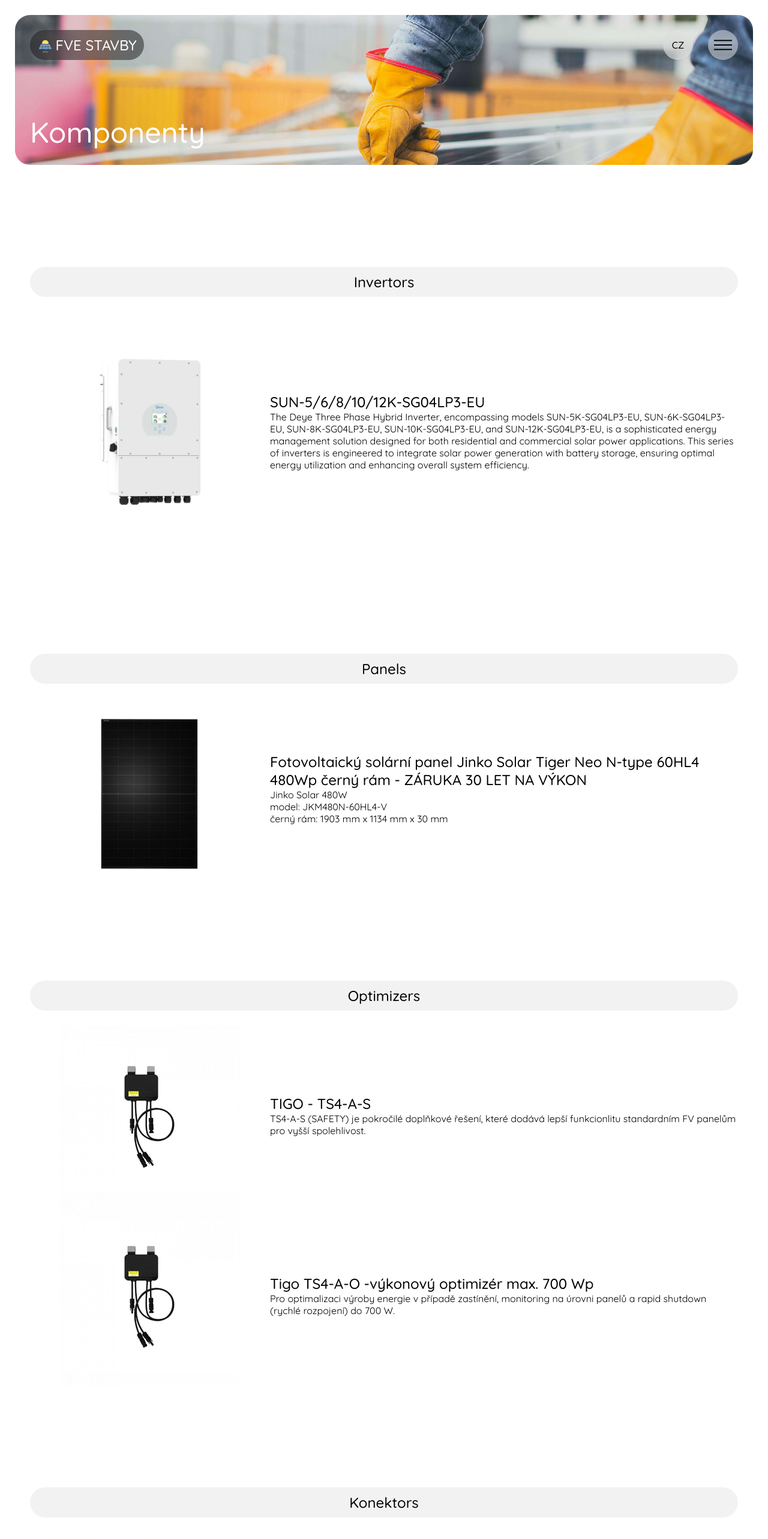
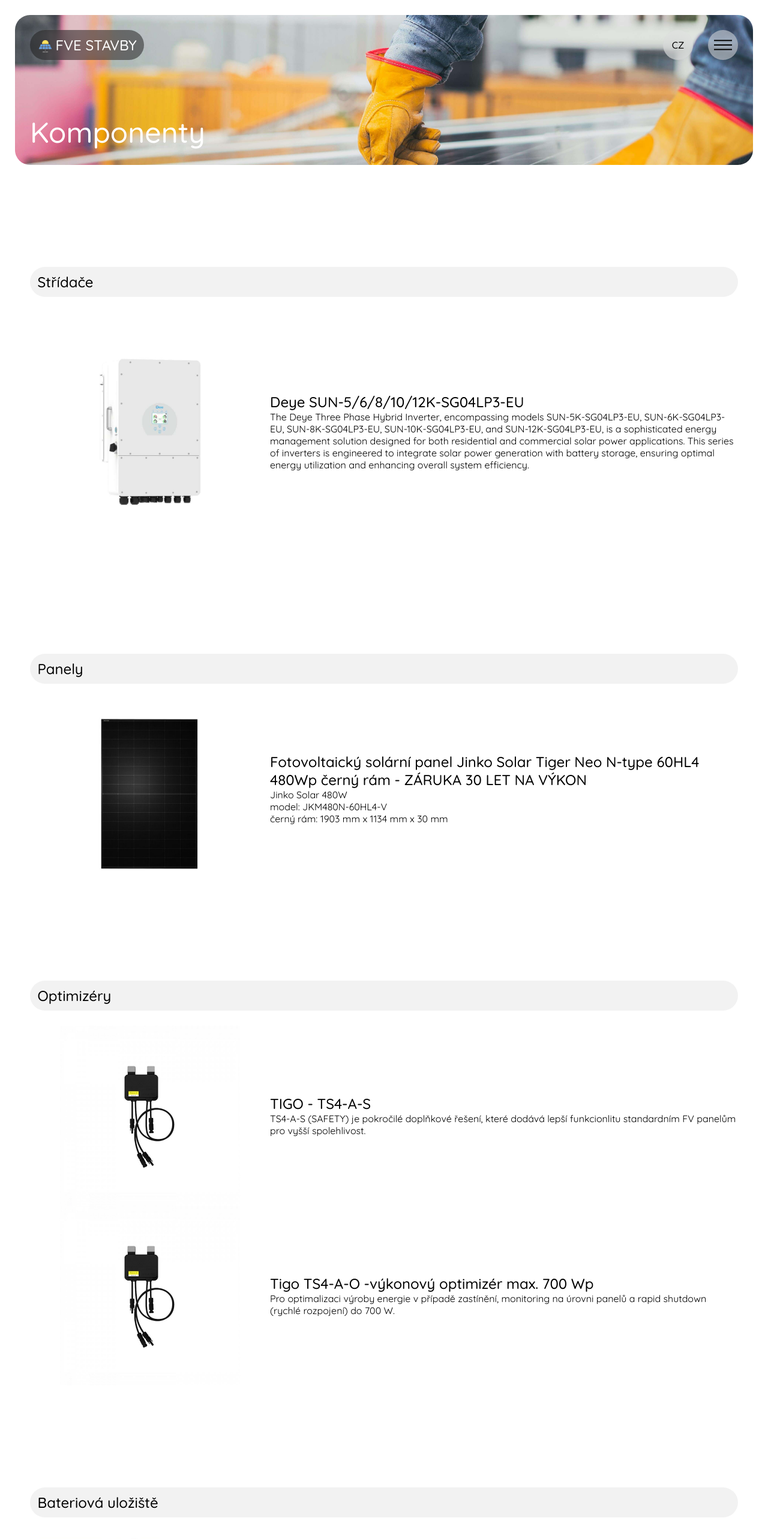
Before and after one commit to stepandordiai/fve-stavby, a React (Vite) app: page /components in a window 1280 px wide. Shown: the top 2566 px of the page at 60% size. Built offline with nearby package versions, Linux system fonts and the light colour scheme.

Commit message:
v3.0.0 Update Components and Header

```diff
--- a/src/components/Header/Header.jsx
+++ b/src/components/Header/Header.jsx
@@ -158,29 +158,25 @@ const Header = () => {
                     className={"header-card__link"}
                     to={"/components#invertors"}
                 >
-                    <img className="header-card__img" src={img1} alt="" />
-                    <span>Inverters</span>
+                   Střídače
                 </HashLink>
                 <HashLink
                     className={"header-card__link"}
                     to={"/components#panels"}
                 >
-                    <img className="header-card__img" src={img2} alt="" />
-                    <span>Panels</span>
+                    Panely
                 </HashLink>
                 <HashLink
                     className={"header-card__link"}
                     to={"/components#optimizers"}
                 >
-                    <img className="header-card__img" src={img3} alt="" />
-                    <span>Optimizers</span>
+                    Optimizéry
                 </HashLink>
                 <HashLink
                     className={"header-card__link"}
                     to={"/components#connectors"}
                 >
-                    <img className="header-card__img" src={img4} alt="" />
-                    <span>Konektors</span>
+                    Bateriová uložiště
                 </HashLink>
             </div>
         </>
--- a/src/components/Header/Header.scss
+++ b/src/components/Header/Header.scss
@@ -170,11 +170,9 @@
     display: flex;
     flex-direction: column;
     gap: 12.5px;
-    min-height: 250px;
     background: var(--bg-dark-clr);
     @include glass-effect(20px);
     border-radius: 25px;
-    padding: 12.5px;
     color: #fff;
     opacity: 0;
     pointer-events: none;
@@ -188,16 +186,14 @@
 
 
 .header-card__link {
-    @include flex-start-center;
-    gap: 12.5px;
     color: #fff;
     border-radius: 25px;
+    padding: 12.5px;
+    height: 50px;
+    display: flex;
+    justify-content: flex-start;
+    align-items: center;
     transition: all 0.3s;
-
-    span {
-        pointer-events: none;
-        font-size: 1.5rem;
-    }
 
     &:hover {
         background: var(--bg-dark-darker-clr);
--- a/src/pages/Components/Components.jsx
+++ b/src/pages/Components/Components.jsx
@@ -19,14 +19,14 @@ const Components = () => {
                 <div className="components-container" id="invertors">
                     <div className="components-container__title">
                         <a href="#invertors" className="components__title">
-                            Invertors
+                        Střídače
                         </a>
                     </div>
                     <div className="inverter-container">
                         <img width={400} src={img1} alt="" />
                         <div>
                             <p className="inverter-title">
-                                SUN-5/6/8/10/12K-SG04LP3-EU
+                            Deye SUN-5/6/8/10/12K-SG04LP3-EU
                             </p>
                             <p>
                                 The Deye Three Phase Hybrid Inverter,
@@ -47,7 +47,7 @@ const Components = () => {
                 <div className="components-container" id="panels">
                     <div className="components-container__title">
                         <a href="#panels" className="components__title">
-                            Panels
+                        Panely
                         </a>
                     </div>
                     <div className="inverter-container">
@@ -67,7 +67,7 @@ const Components = () => {
                 <div className="components-container" id="optimizers">
                     <div className="components-container__title">
                         <a href="#optimizers" className="components__title">
-                            Optimizers
+                        Optimizéry
                         </a>
                     </div>
                     <div className="inverter-container">
@@ -98,7 +98,7 @@ const Components = () => {
                 <div className="components-container" id="connectors">
                     <div className="components-container__title">
                         <a href="#connectors" className="components__title">
-                            Konektors
+                        Bateriová uložiště
                         </a>
                     </div>
                     <div className="inverter-container">
--- a/src/pages/Components/Components.scss
+++ b/src/pages/Components/Components.scss
@@ -21,7 +21,9 @@
     background: var(--bg-light-clr);
     height: 50px;
     border-radius: 25px;
-    @include grid-center;
+    padding: 0 12.5px;
+    display: flex;
+    align-items: center;
     @include glass-effect(20px);
     color: #000;
 }
```
